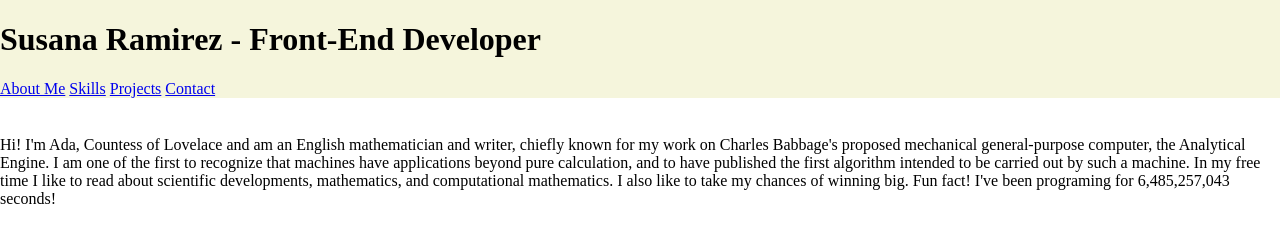
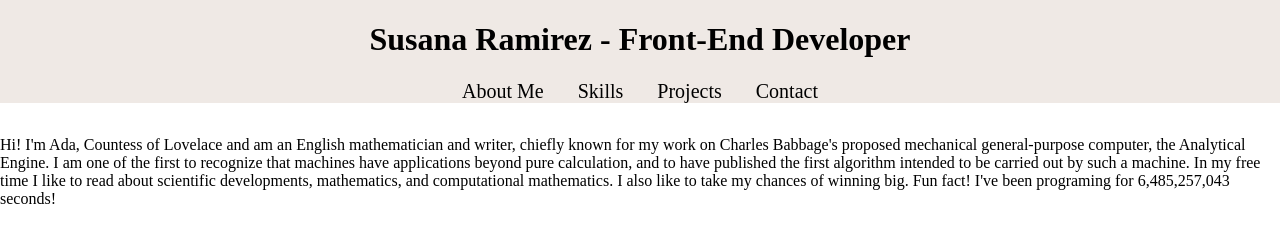
Before and after one commit to sramipastrami/portfolio, a plain HTML site: page index.html in a window 1280 px wide. Shown: the top 225 px of the page. Drawn offline with nearby package versions, Linux system fonts and the light colour scheme.

Commit message:
align header items and stylize nav links

```diff
--- a/main.css
+++ b/main.css
@@ -5,13 +5,26 @@
 
 body {
   margin: 0;
+  /* background-color: #b9cfed; */
 }
 
 .header {
   position: fixed;
   top: 0;
   width: 100%;
-  background-color: beige;
+  background-color: #efe9e5;
+  text-align: center;
+}
+
+.header a {
+  font-size: 20px;
+  text-decoration: none;
+  color: black;
+  padding: 0 15px;
+}
+
+a:hover {
+  font-size: 25px;
 }
 
 #aboutme {
@@ -28,7 +41,7 @@ body {
 }
 
 .polaroid {
-  background-color: beige;
+  background-color: #efe9e5;
   margin: 16px;
 }
 
```
